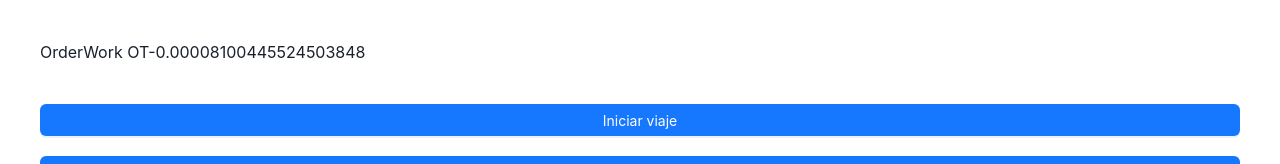
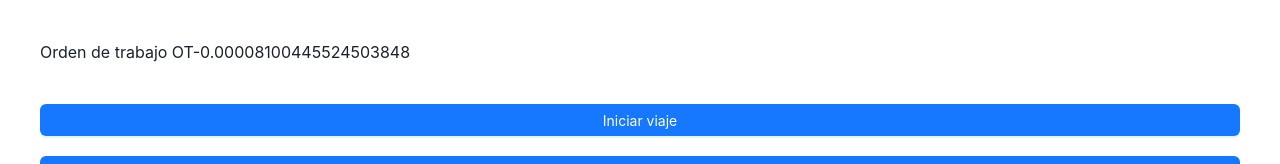
Before and after one commit to ucm23/help-victum-repse, a React (Vite) app: page /order/work/progress/1 in a window 1280 px wide. Shown: the top 164 px of the page. Built offline with nearby package versions, Linux system fonts and the light colour scheme; no server answers; the database is empty.

Commit message:
Send version test 2

```diff
--- a/src/pages/OrderWork.jsx
+++ b/src/pages/OrderWork.jsx
@@ -53,11 +53,8 @@ const OrderWork = ({ }) => {
 
     const upStatusOne = async (id) => {
         const { data, error } = await supabase.from('travel').update({ status: id }).eq('id', itemId).select()
-        console.log("🚀 ~ upStatusOne ~ data:", data)
-        console.log("🚀 ~ upStatusOne ~ error:", error)
         setItem({ ...item, status: id })
     }
-
 
     if (!loader) {
         return (
@@ -68,7 +65,7 @@ const OrderWork = ({ }) => {
     } else {
         return (
             <Stack gap={5} p={10}>
-                <h1>OrderWork OT-{itemId}</h1>
+                <h1>Orden de trabajo OT-{itemId}</h1>
                 <Timeline items={status} />
                 <Button type="primary" onClick={() => upStatusOne(2)} disabled={item?.status > 1}>Iniciar viaje</Button>
                 <Button type="primary" onClick={() => upStatusOne(3)} disabled={item?.status == 1 || item?.status > 2}>Terminar viaje</Button>
```
